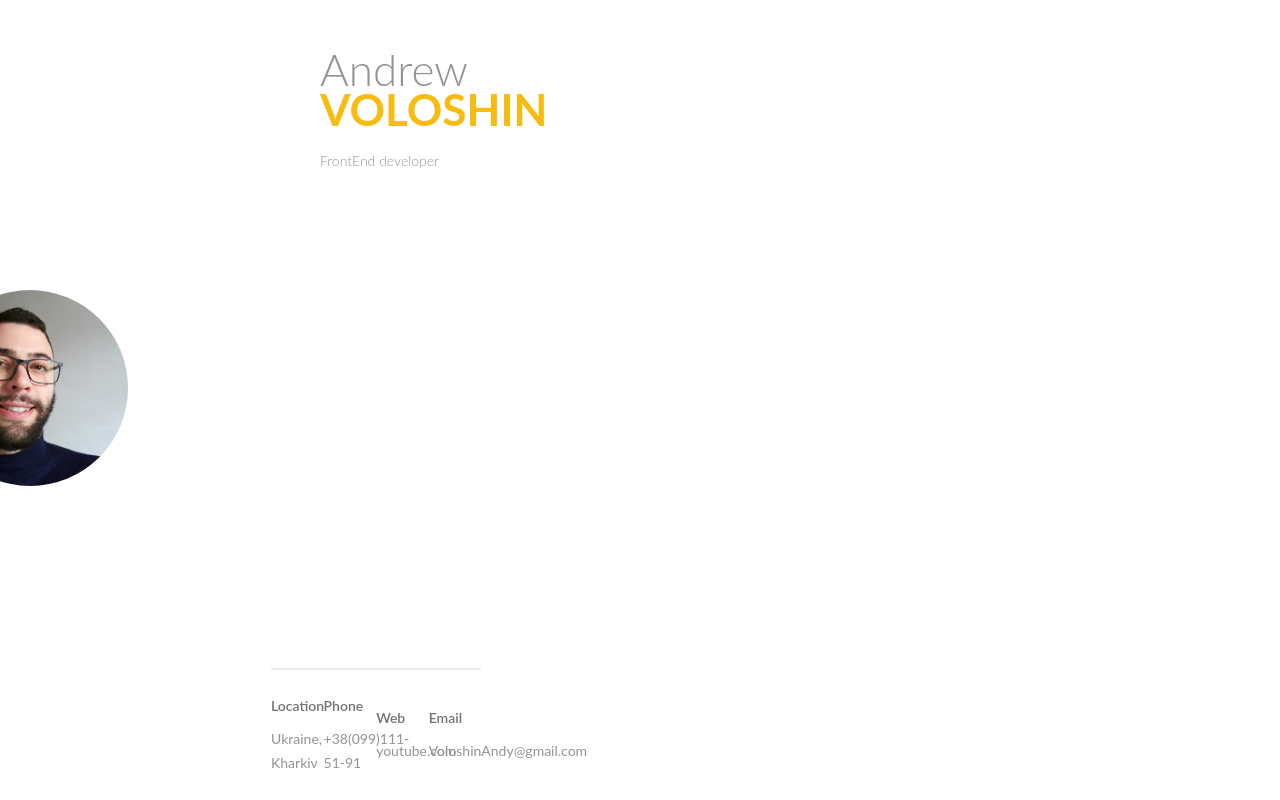
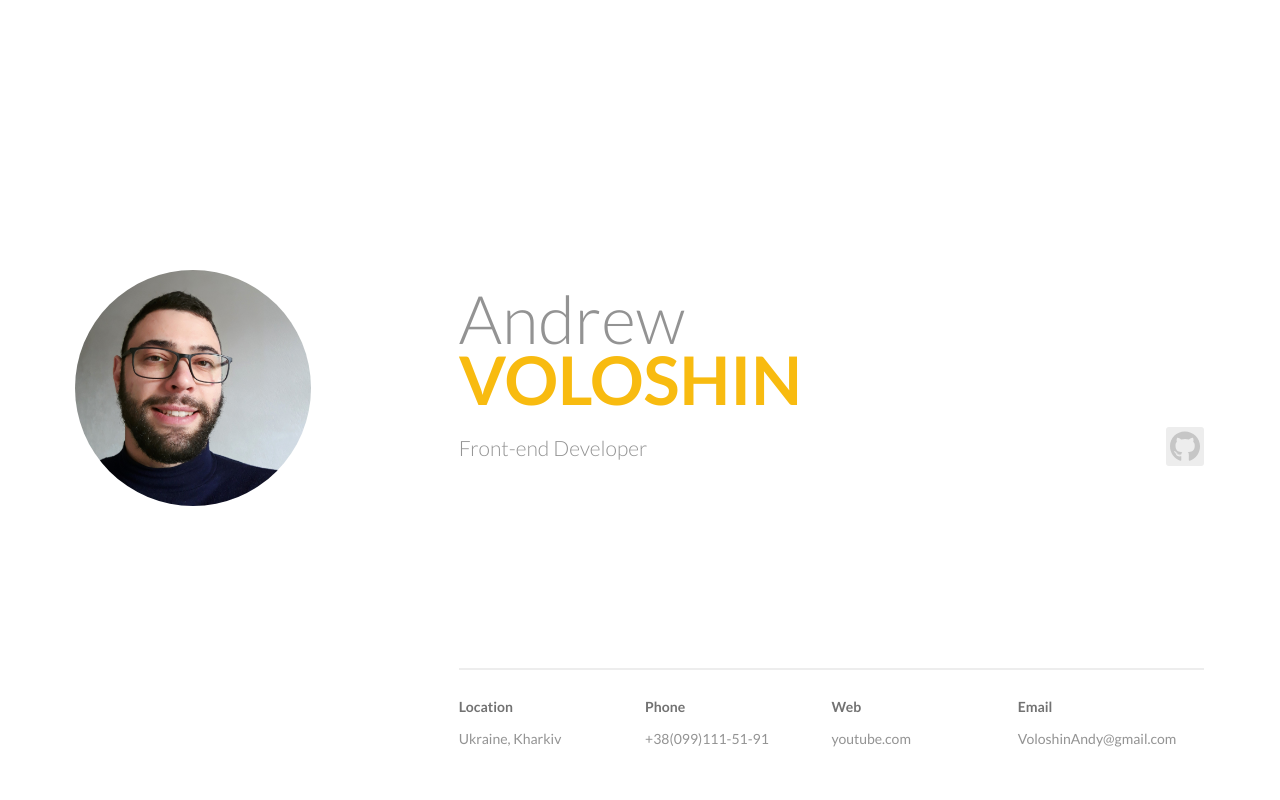
Before and after one commit to AndrewVoloshin/CV-on-Vue, a Vue app: page /#/ in a window 1280 px wide. Built offline with nearby package versions, Linux system fonts and the light colour scheme.

Commit message:
Header done

```diff
--- a/package.json
+++ b/package.json
@@ -8,6 +8,9 @@
     "lint": "vue-cli-service lint"
   },
   "dependencies": {
+    "@fortawesome/fontawesome-svg-core": "^6.2.0",
+    "@fortawesome/free-brands-svg-icons": "^6.2.0",
+    "@fortawesome/vue-fontawesome": "^2.0.8",
     "core-js": "^3.6.5",
     "vue": "^2.6.11",
     "vue-router": "^3.2.0",
--- a/src/App.vue
+++ b/src/App.vue
@@ -9,6 +9,7 @@
 </template>
 
 <style lang="scss">
+@import url("https://fonts.googleapis.com/css2?family=Lato:wght@100;300;400;700&display=swap");
 #app {
   font-family: Lato, "Helvetica Neue", Helvetica, Arial, sans-serif;
   color: #939393;
--- a/src/components/AppHeader.vue
+++ b/src/components/AppHeader.vue
@@ -17,11 +17,16 @@
                     <span class="lastname">Voloshin</span>
                   </h1>
                   <div class="header__subinfo">
-                  <h2>FrontEnd developer</h2>
+                    <h2>Front-end Developer</h2>
                     <ul class="header__list">
                       <li class="header__item">
-                      <a href="#" class="header__link">
-                        <i class="fa-brands fa-github fa-2x"></i>
+                        <a
+                          href="https://github.com/AndrewVoloshin"
+                          class="header__link"
+                          target="blank"
+                        >
+                          <!-- <i class="fa-brands fa-github fa-2x"></i> -->
+                          <font-awesome-icon icon="fa-brands fa-github" />
                         </a>
                       </li>
                     </ul>
@@ -75,6 +80,10 @@ export default {
   border-radius: 50%;
 }
 
+.header__content-wrap {
+  width: 100%;
+}
+
 .header__content {
   width: 100%;
 }
@@ -115,30 +124,34 @@ header__subinfo h2 {
   justify-content: center;
 }
 
-// .fa-github {
-//   color: #c6c6c6;
-//   border: 2px solid #f8bb10;
-//   padding: 2px;
-//   background-color: rgb(237, 237, 237);
-//   border-radius: 3px;
-//   border: 2px solid rgb(237, 237, 237);
-//   text-align: center;
-//   transition: all 0.15s linear;
-// }
+.fa-github {
+  font-size: 25px;
+  color: #c6c6c6;
+  border: 2px solid #f8bb10;
+  padding: 2px;
+  background-color: rgb(237, 237, 237);
+  border-radius: 3px;
+  border: 2px solid rgb(237, 237, 237);
+  text-align: center;
+  transition: all 0.15s linear;
+}
 
-// .fa-github:hover {
-//   color: #f8bb10;
-//   border: 2px solid rgb(237, 237, 237);
-//   background: white;
-// }
+.fa-github:hover {
+  color: #f8bb10;
+  border: 2px solid rgb(237, 237, 237);
+  background: white;
+}
 
 @media screen and (min-width: 600px) {
 }
 
 @media screen and (min-width: 760px) {
+  .cv__content {
+    padding: 3.05em;
+  }
   .header__photo img {
     width: 196px;
-    height: 196px;
+    height: auto;
   }
 }
 
@@ -150,23 +163,29 @@ header__subinfo h2 {
 
   .header__top {
     width: 100%;
-    // height: 100vh;
     flex-direction: row;
+    justify-content: center;
+  }
+  .header__photo-wrap {
+    width: 30%;
+    padding: 0 49px;
   }
   .header__photo {
-    width: 30%;
-    padding: 49px 49px 49px 24px;
     flex: 0 0 auto;
+  }
+
+  .header__content-wrap {
+    width: 70%;
+    padding: 24px 49px 20px;
+    height: 100vh;
   }
 
   .header__content {
     position: relative;
     display: flex;
     flex-direction: column;
-    justify-content: space-between;
-    width: 70%;
-    padding: 49px 24px 49px 49px;
-    height: 100vh;
+    justify-content: center;
+    height: 100%;
   }
   .header__info h1 {
     text-align: left;
@@ -181,5 +200,31 @@ header__subinfo h2 {
     bottom: 0;
     width: 100%;
   }
+  .header__subinfo {
+    display: flex;
+    align-items: center;
+    justify-content: space-between;
+  }
+}
+@media screen and (min-width: 1200px) {
+  .header__photo img {
+    width: 236px;
+    height: auto;
+  }
+  .header__photo-wrap {
+    padding: 0 74px;
+  }
+  .header__content-wrap {
+    padding: 24px 74px;
+  }
+  .header__info h1 {
+    font-size: 67px;
+  }
+  .header__subinfo h2 {
+    font-size: 21px;
+  }
+  .fa-github {
+    font-size: 31px;
+  }
 }
 </style>
--- a/src/main.js
+++ b/src/main.js
@@ -1,12 +1,18 @@
-import Vue from 'vue'
-import App from './App.vue'
-import router from './router'
-import store from './store'
+import Vue from "vue";
+import App from "./App.vue";
+import router from "./router";
+import store from "./store";
+import { library } from "@fortawesome/fontawesome-svg-core";
+import { FontAwesomeIcon } from "@fortawesome/vue-fontawesome";
+import { faGithub } from "@fortawesome/free-brands-svg-icons";
 
-Vue.config.productionTip = false
+library.add(faGithub);
+Vue.component("font-awesome-icon", FontAwesomeIcon);
+
+Vue.config.productionTip = false;
 
 new Vue({
   router,
   store,
-  render: h => h(App)
-}).$mount('#app')
+  render: (h) => h(App),
+}).$mount("#app");
```
Also changed, not shown: 1 other file (tests, documents, lock files or other folders). Lines whose indentation alone changed are shown as unchanged.
